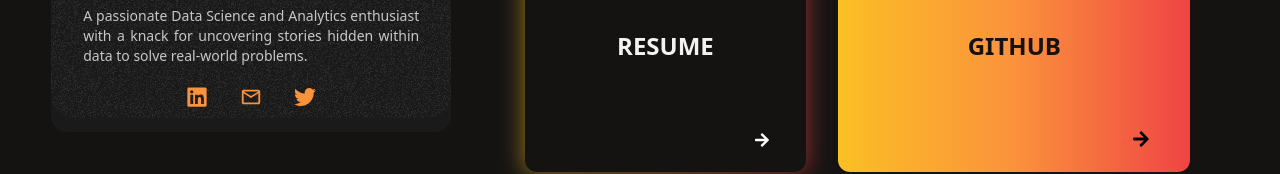
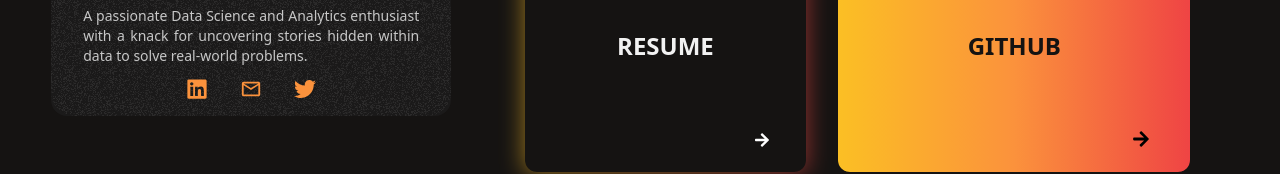
Before and after one commit to Sidhant-1299/Sidhant-1299.github.io, a React (Vite) app: page / in a window 1280 px wide. Shown: the part 592-766 px from the top of the page. Built offline with nearby package versions, Linux system fonts and the light colour scheme.

Commit message:
Testing for windows required; adusted profile card padding

```diff
--- a/src/components/Profilecard/ProfileCard.jsx
+++ b/src/components/Profilecard/ProfileCard.jsx
@@ -37,7 +37,7 @@ function ProfileCard() {
         className=" bg-graydark bg-opacity-[0.93] rounded-2xl
         pt-1 tablet:pt-2 laptop:pt-1
         h-full w-full pb-1
-    laptop:pb-6 desktop:pb-2
+    laptop:pb-6 desktop:pb-0
     "
       >
         {/* IMAGE */}
@@ -98,7 +98,7 @@ function ProfileCard() {
              h-2/5 laptop:h-2/5
               laptop:w-full justify-center items-center mx-auto
             desktop:pb-4 pb-8 laptop:pb-0
-            pt-3 tablet:pt-0  laptop:pt-5 desktop:pt-4
+            pt-3 tablet:pt-0  laptop:pt-5 desktop:pt-2
             laptop:my-auto desktop:my-0"
             >
               <ProfileCardIcon icon={<FaLinkedin />} link={linkedIn} />
```
